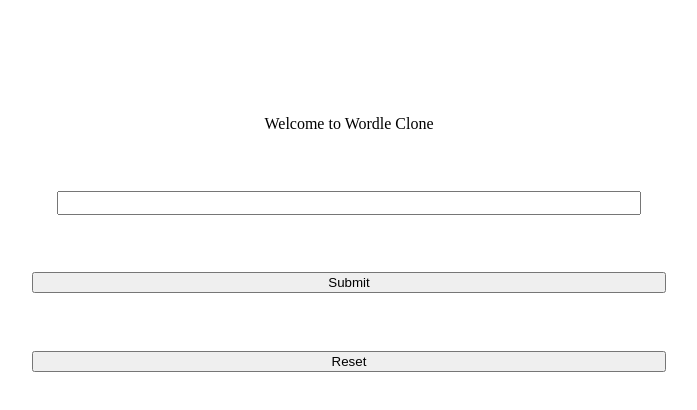
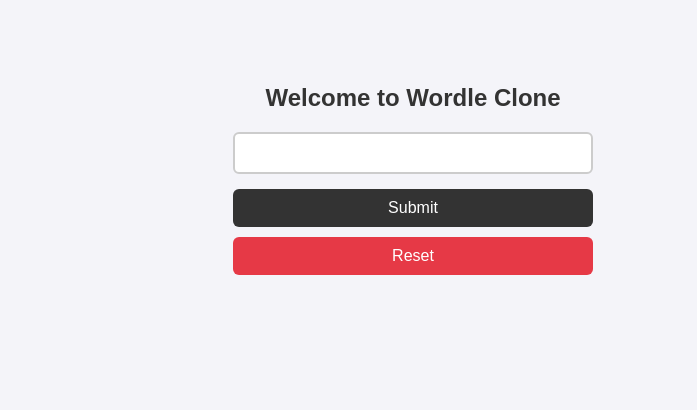
Before and after one commit to tylersherrick/wordle, a plain HTML site: page index.html in a window 1280 px wide. Shown: the whole page, without its empty margins (227-924 px from the left). Drawn offline with Linux system fonts and the light colour scheme.

Commit message:
updated styles.css
updated the styling so that it looks more like the real wordle. it shows the tiles and correct colors when guesses are made.

```diff
--- a/styles.css
+++ b/styles.css
@@ -1,52 +1,114 @@
-body {
+/* General Reset */
+* {
     margin: 0;
-    width: 50%;
+    padding: 0;
+    box-sizing: border-box;
+    font-family: Arial, sans-serif;
 }
 
-#content {
-    width: 70%;
-    height: 5%;
-    align-items: center;
-    align-content: center;
+/* Body Layout */
+body {
+    display: flex;
     justify-content: center;
-    text-align: center;
-    margin-left: 60%;
-    margin-top: 10%;
+    align-items: flex-start;
+    min-height: 100vh;
+    background: #f4f4f9;
+    color: #333;
 }
 
-button {
+/* Main Content */
+#content {
+    width: 100%;
+    max-width: 400px;
+    text-align: center;
+    padding: 20px;
     margin-top: 5%;
-    margin-bottom: 0%;
-    width: 55%;
 }
 
+/* Title */
+#content p {
+    font-size: 1.5rem;
+    font-weight: bold;
+    margin-bottom: 20px;
+}
+
+/* Input */
 input {
     text-align: center;
-    width: 50%;
-    font-size: 16px;
+    width: 100%;
+    padding: 10px;
+    font-size: 1rem;
+    margin-bottom: 15px;
+    border: 2px solid #ccc;
+    border-radius: 6px;
+    outline: none;
+    transition: border 0.2s;
+}
+input:focus {
+    border-color: #333;
 }
 
-#reset-button {
-    margin-bottom: 5%;
+/* Buttons */
+button {
+    display: block;
+    width: 100%;
+    padding: 10px;
+    font-size: 1rem;
+    margin-bottom: 10px;
+    border: none;
+    border-radius: 6px;
+    background: #333;
+    color: white;
+    cursor: pointer;
+    transition: background 0.2s;
+}
+button:hover {
+    background: #555;
 }
 
-@media (min-width: 481px) {
-    * {
-        margin: 0;
+/* Reset Button */
+#reset-button {
+    background: #e63946;
+}
+#reset-button:hover {
+    background: #c62828;
+}
+
+/* Guess Rows */
+#content div {
+    margin-top: 10px;
+}
+#content span {
+    display: inline-block;
+    font-size: 1.2rem;
+    font-weight: bold;
+    width: 40px;
+    height: 40px;
+    line-height: 40px;
+    margin: 2px;
+    border: 2px solid #ddd;
+    border-radius: 4px;
+    text-transform: uppercase;
+}
+
+/* Responsive */
+@media (max-width: 480px) {
+    #content {
+        padding: 15px;
     }
 
-    body {
-        width: 90%;
+    #content p {
+        font-size: 1.2rem;
     }
 
-    #content {
-        width: 100%;
-        margin: 10% 0 0 0;
+    input, button {
+        font-size: 0.9rem;
     }
 
-    p {
-        margin-bottom: 5%;
+    #content span {
+        width: 32px;
+        height: 32px;
+        font-size: 1rem;
+        line-height: 32px;
     }
-
-
 }
```
